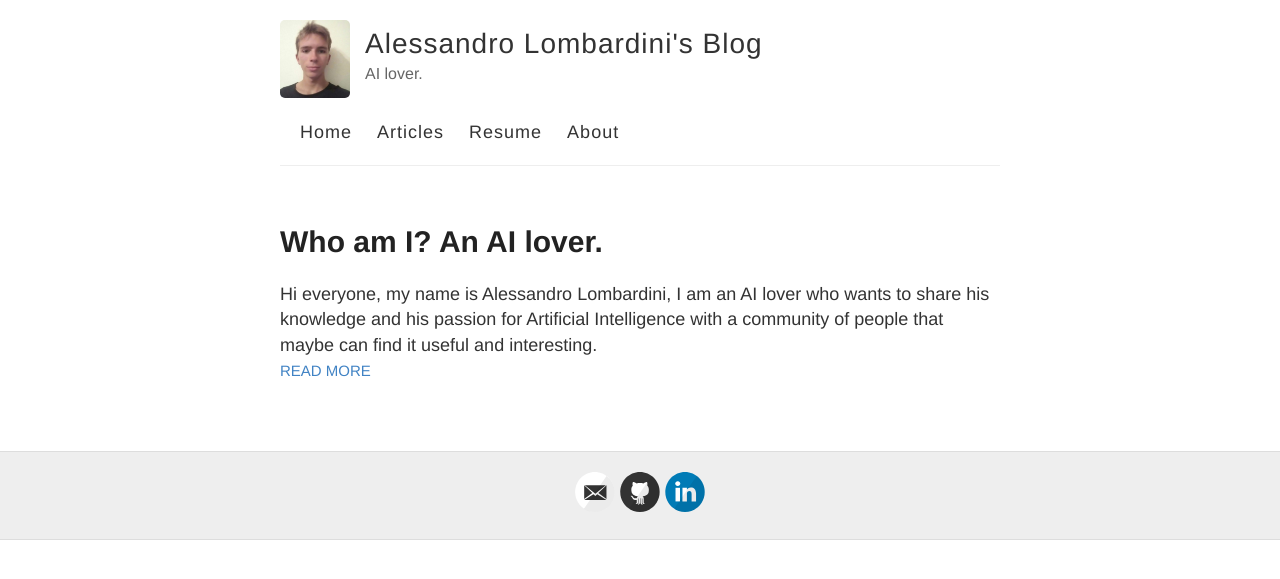
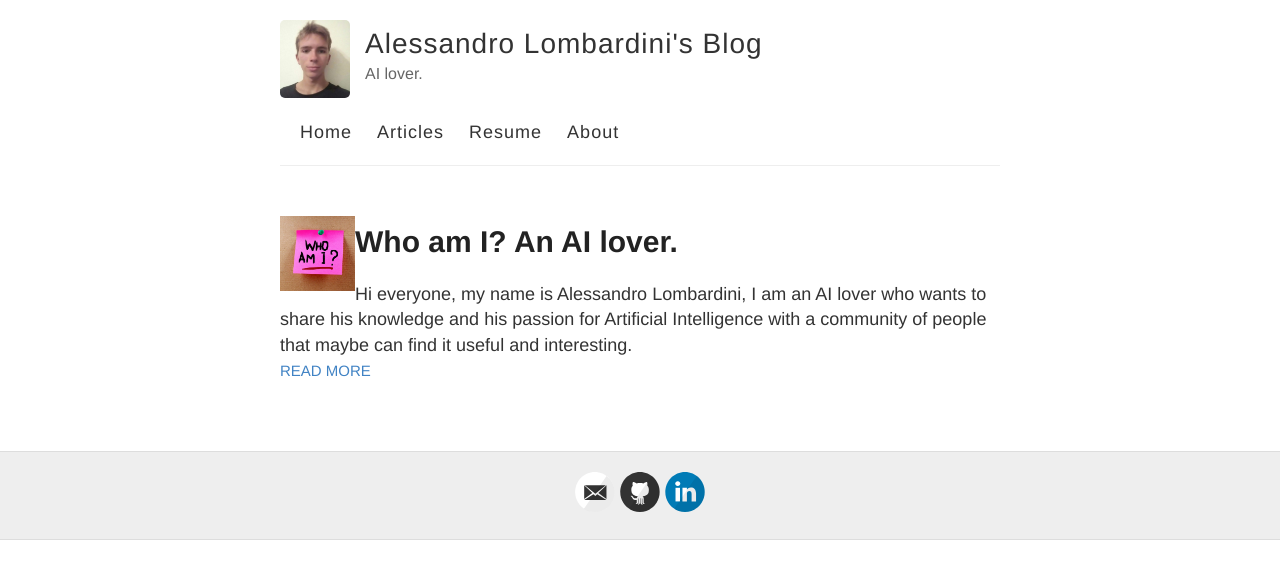
Before and after one commit to alessandrolombardini/alessandrolombardini.github.io, a Jekyll site: the page built from index.html, in a window 1280 px wide. Shown: the top 579 px of the page. Built offline with Jekyll 4.4.1, drawn with Linux system fonts in a browser that asks for light colours.

Commit message:
Fix images

```diff
--- a/articles.html
+++ b/articles.html
@@ -12,7 +12,6 @@ permalink: /articles/
         {% if post.categories contains "biography" %}
             <ul>
                 <li>
-                    <img src="{{- post.image | relative_url -}}" alt="" class="blog-roll-image"></img>
                     <a href="{{ site.baseurl }}{{ post.url }}" class="read-more">{{ post.title }}</a>
                 </li>
             </ul>
--- a/index.html
+++ b/index.html
@@ -6,6 +6,7 @@ layout: default
   {% for post in site.posts %}
     <article class="post">
 
+      <img src="{{- post.image | relative_url -}}" alt="" class="blog-roll-image"></img>
       <h1><a href="{{ site.baseurl }}{{ post.url }}">{{ post.title }}</a></h1>
 
       <div class="entry">
```
